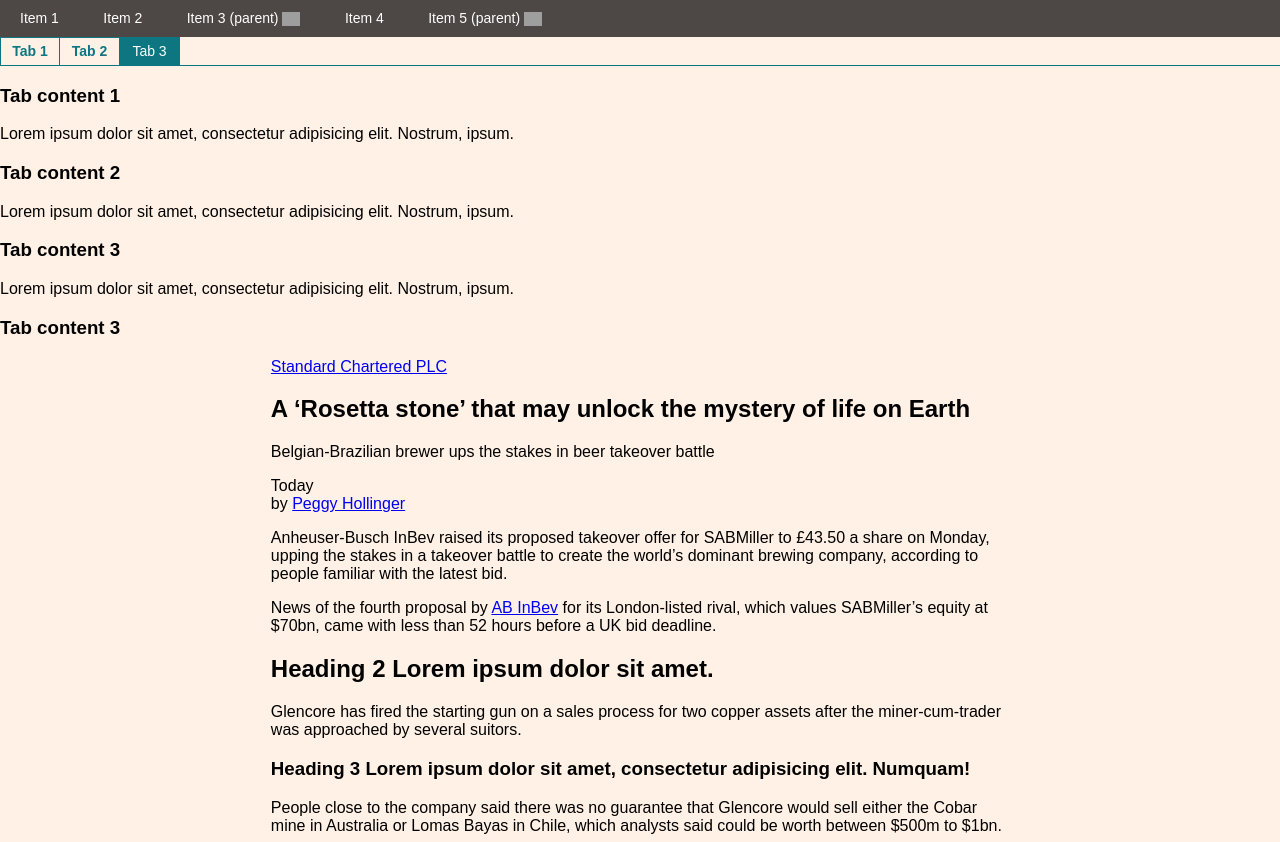
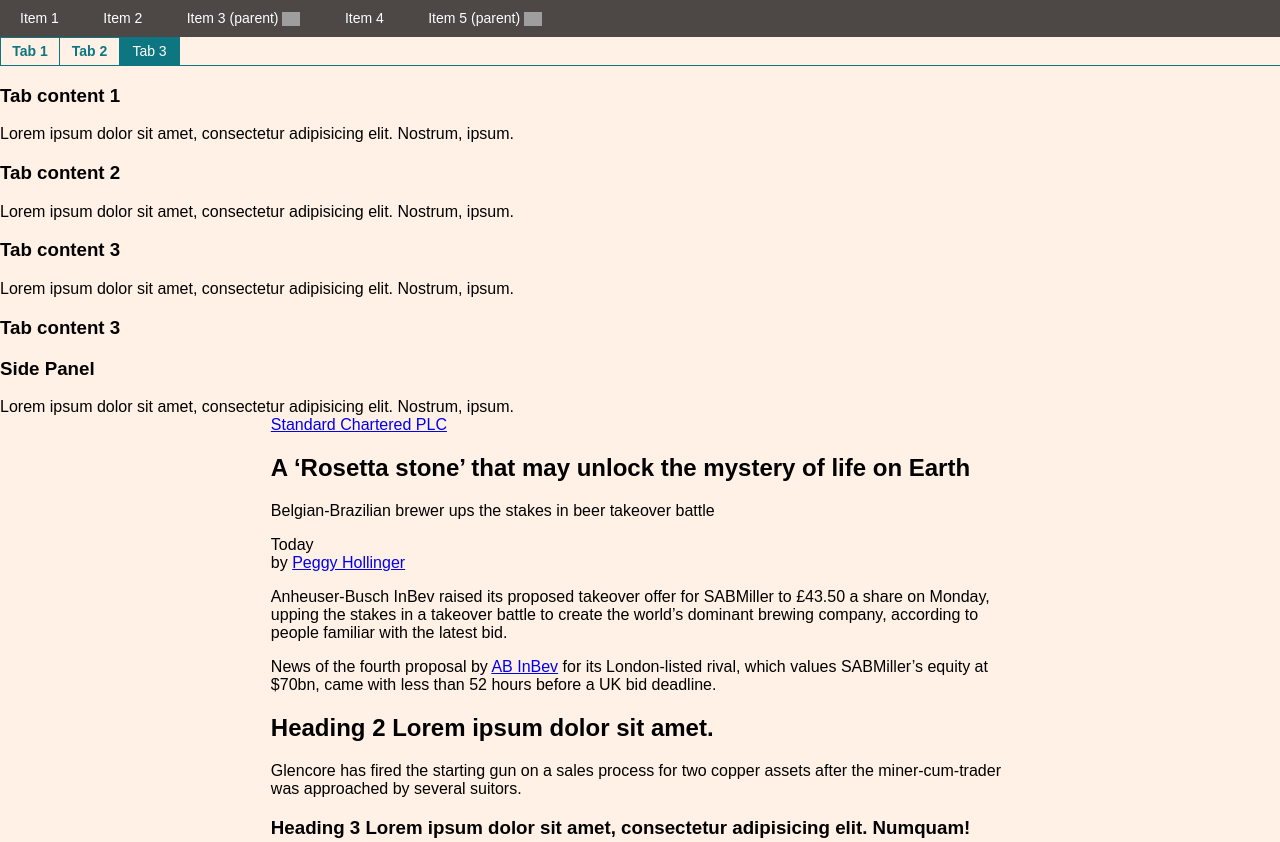
Before and after one commit to h2obubbli/bonsai-tiger, a website: page public/index.html in a window 1280 px wide. Shown: the top 842 px of the page. Drawn offline with Linux system fonts and the light colour scheme; files that its build step writes are made by us from their sources; grey boxes are pictures that could not be loaded; a web font is replaced by a local one.

Commit message:
Add files via upload

```diff
--- a/public/index.html
+++ b/public/index.html
@@ -131,6 +131,14 @@
     </div>
     <div id="tabContent3" class="o-tabs__tabpanel" role="tabpanel">
         <h3>Tab content 3</h3>
+          <div data-o-component="o-aside-panel" class="o-aside-panel">
+            <div class="o-aside-panel__header">
+                <h3 class="o-aside-panel__heading">Side Panel</h3>
+            </div>
+            <div class="o-aside-panel__body">
+                Lorem ipsum dolor sit amet, consectetur adipisicing elit. Nostrum, ipsum.
+</div>
+        </div>
         <article class="o-grid-row demo demo-article">
             <div data-o-grid-colspan="12 S11 Scenter M9 L8 XL7">
                 <div>
```
